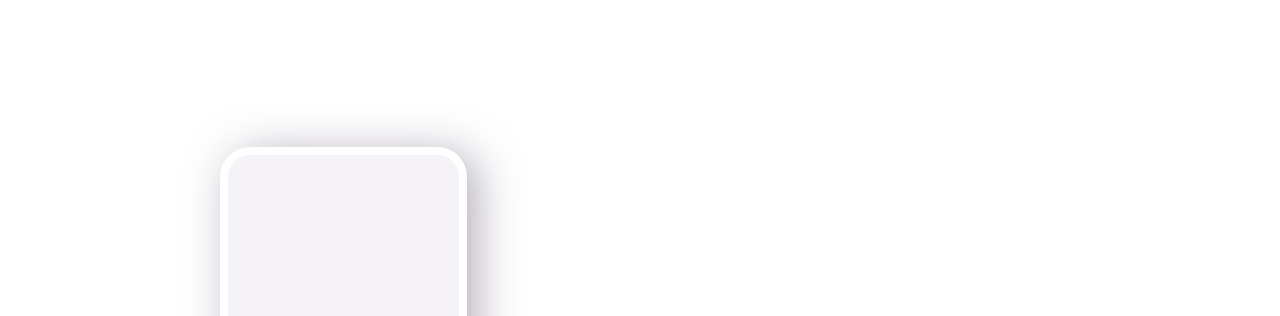
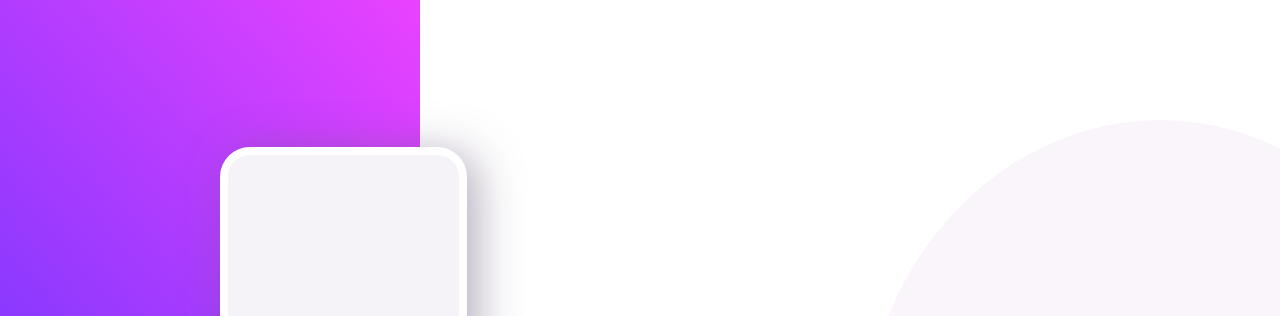
Before and after one commit to olga-demina/frontendmaster-chat-app, a plain HTML site: page index.html in a window 1280 px wide. Shown: the top 316 px of the page. Drawn offline with Linux system fonts and the light colour scheme.

Commit message:
section background images completed

```diff
--- a/css/style.css
+++ b/css/style.css
@@ -19,6 +19,7 @@ img {
   --dark-grayish-violet: hsl(270, 7%, 64%);
   --light-grayish-violet: hsl(270, 20%, 96%);
   --grayish-blue: hsl(206, 6%, 79%);
+  --grayish-pink: hsl(290, 37%, 97%);
   --light-magenta: hsl(293, 100%, 63%);
   --very-light-magenta: hsl(289, 100%, 72%);
   --light-violet: hsl(264, 100%, 61%);
@@ -39,6 +40,7 @@ img {
   /* Phone */
   --phone-height: 507px;
   --phone-width: 247px;
+  --phone-shadow: 10px 6px 44px rgba(110, 93, 126, 0.5);
 }
 
 /*************** COMMON *************/
@@ -79,8 +81,42 @@ p {
 
 /*************** MAIN CONTENT ************/
 #main-content {
+  position: relative;
   min-height: 100vh;
   padding: 8rem 0px;
+  overflow: hidden;
+}
+
+/* Main content background decorations */
+#main-content::before,
+#main-content::after {
+  content: "";
+  position: absolute;
+  display: block;
+  height: 85vh;
+  min-height: 500px;
+  width: 500px;
+  z-index: -1;
+}
+
+#main-content::before {
+  top: 0;
+  left: 0;
+  transform: translateX(-60%);
+  border-radius: 0 0 50% 50%;
+  background-image: linear-gradient(
+    to bottom left,
+    var(--light-magenta),
+    var(--light-violet) 60%
+  );
+}
+
+#main-content::after {
+  bottom: 0;
+  left: 100%;
+  transform: translateX(-30%);
+  border-radius: 50% 50% 0 0;
+  background-color: var(--grayish-pink);
 }
 
 /* Phone */
@@ -93,7 +129,7 @@ p {
   width: var(--phone-width);
   background-color: var(--app-background);
   border: 8px solid var(--white);
-  box-shadow: 10px 6px 44px rgba(110, 93, 126, 0.5);
+  box-shadow: var(--phone-shadow);
   border-radius: 30px;
 }
 
@@ -119,7 +155,6 @@ p {
 /************** MEDIA QUERIES ***********/
 
 @media screen and (min-width: 1040px) {
-
   /* Layout */
   .container {
     max-width: 840px;
@@ -137,6 +172,20 @@ p {
     justify-content: center;
   }
 
+  #main-content::before,
+  #main-content::after {
+    width: 600px;
+  }
+
+  /* Main content background decorations */
+  #main-content::before {
+    transform: translateX(-30%);
+  }
+
+  #main-content::after {
+    transform: translateX(-70%);
+  }
+
   /* Text column*/
   .image-col {
     display: flex;
```
